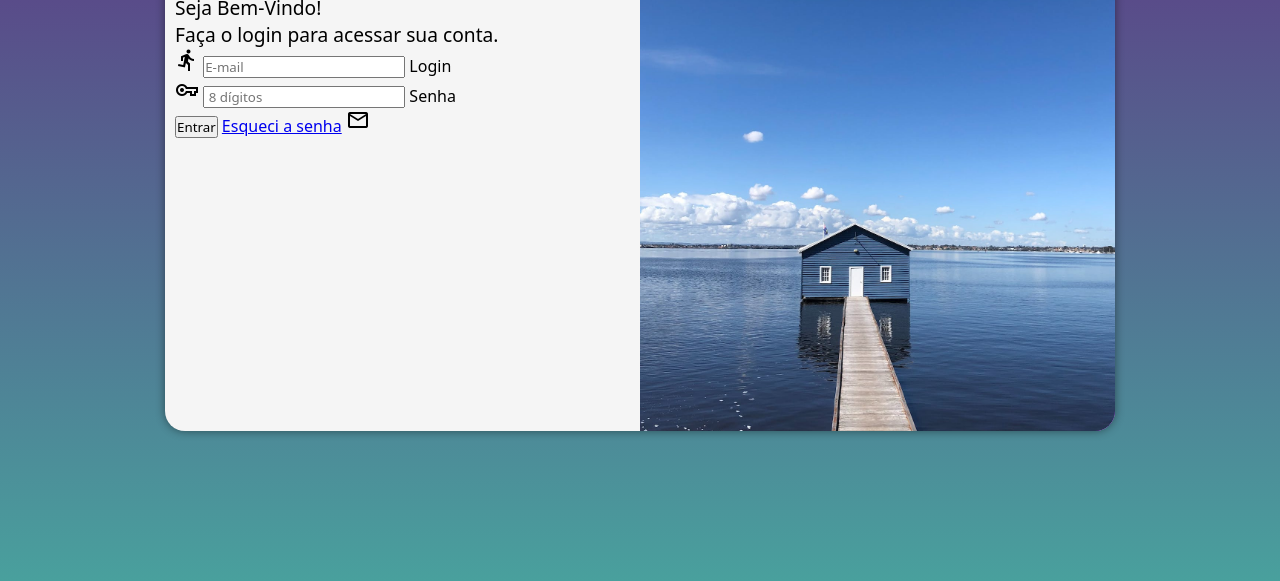
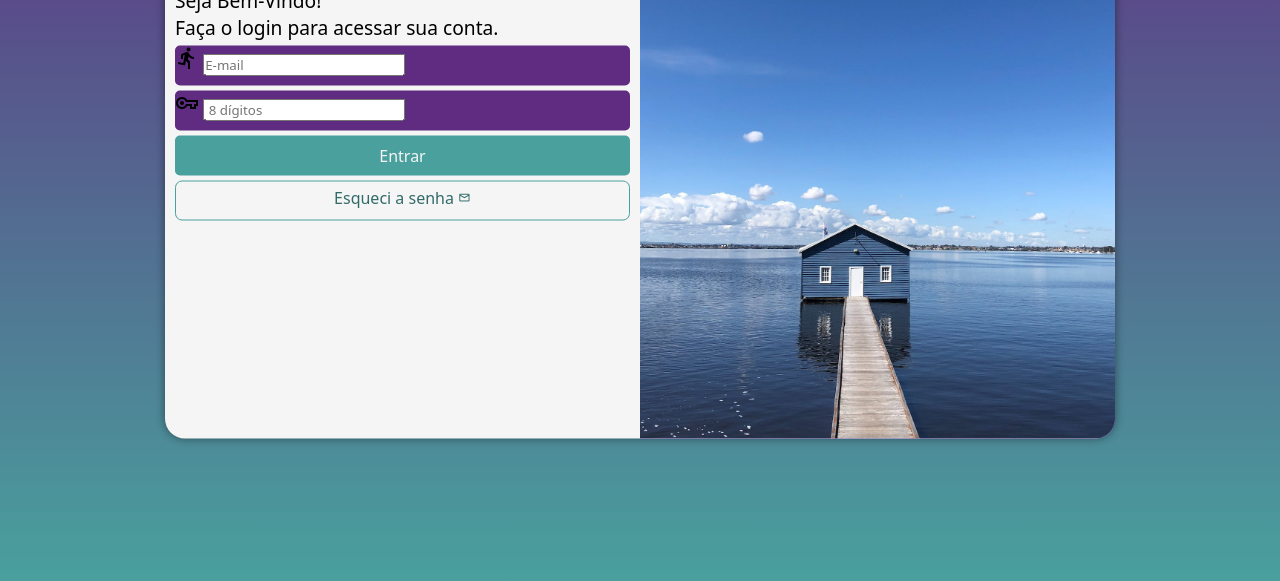
Before and after one commit to NeilorMauricio/tela-login, a plain HTML site: page index.html in a window 1280 px wide. Shown: the part 219-800 px from the top of the page. Drawn offline with nearby package versions, Linux system fonts and the light colour scheme.

Commit message:
Formatação do form

```diff
--- a/estilo/style.css
+++ b/estilo/style.css
@@ -29,7 +29,7 @@ section#login {
     transform: translate(-50%, -50%);
     background-color: whitesmoke;
     width: 250px;
-    height: 500px;
+    height: 515px;
     border-radius: 20px;
     overflow: hidden;
     box-shadow: 0px 0px 10px rgba(0, 0, 0, 0.450);
@@ -58,3 +58,56 @@ div#formulario > h1 {
 div#formulario > p {
     font-size: 0.8em;
 }
+
+form > div.campo {
+background-color: #5f2c82;
+height: 40px;
+border-radius: 5px;
+margin: 5px 0px;
+
+}
+
+div.campo > label {
+    display: none;
+}
+
+form > input[type=submit] {
+    display: block;
+    font-size: 1em;
+    width: 100%;
+    height: 40px;
+    background-color:#49a09d;
+    color: whitesmoke;
+    border: none;
+    border-radius: 5px;
+    cursor: pointer;
+}
+
+form > input[type=submit]:hover{
+    background-color: #193837;
+}
+
+form > a.botao {
+    text-align: center;
+    display: block;
+    font-size: 1em;
+    width: 100%;
+    height: 40px;
+    padding-top: 5px;
+    margin-top: 5px;
+    background-color:whitesmoke;
+    color: #316b69;
+    border: 1px solid #49a09d;
+    text-decoration: none;
+    border-radius: 7px;
+    cursor: pointer;
+}
+
+form > a.botao > span{
+    font-size: 0.8em;
+
+}
+
+form > a.botao:hover {
+    background-color: #6ae6e1;
+}
--- a/index.html
+++ b/index.html
@@ -37,10 +37,9 @@
                     </div>
                     <input type="submit" value="Entrar">
 
-                   <a href="esqueci.html">Esqueci a senha</a>
-                   <span class="material-symbols-outlined">
-                    mail
-                    </span>
+                   <a href="esqueci.html" class="botao" >Esqueci a senha
+                    <span class="material-symbols-outlined">mail</span>
+
 
                 </form>
 
```
